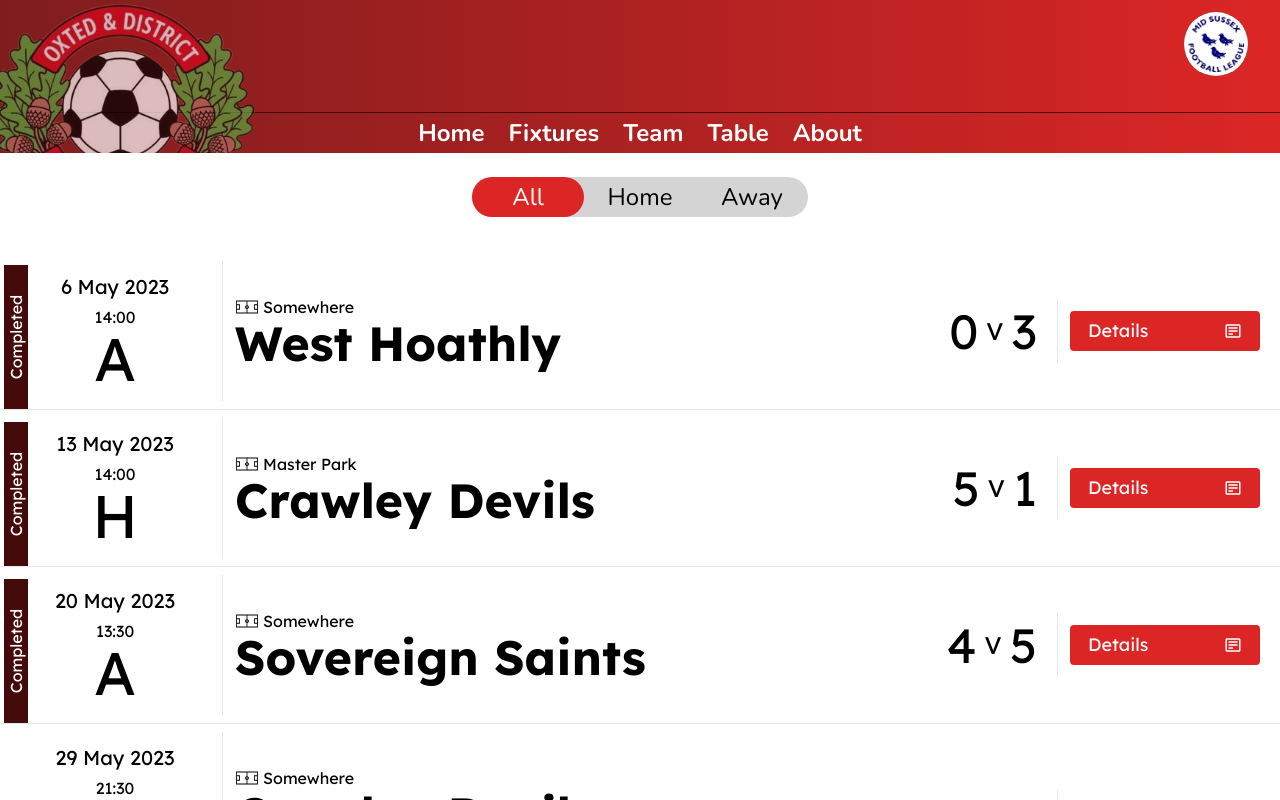
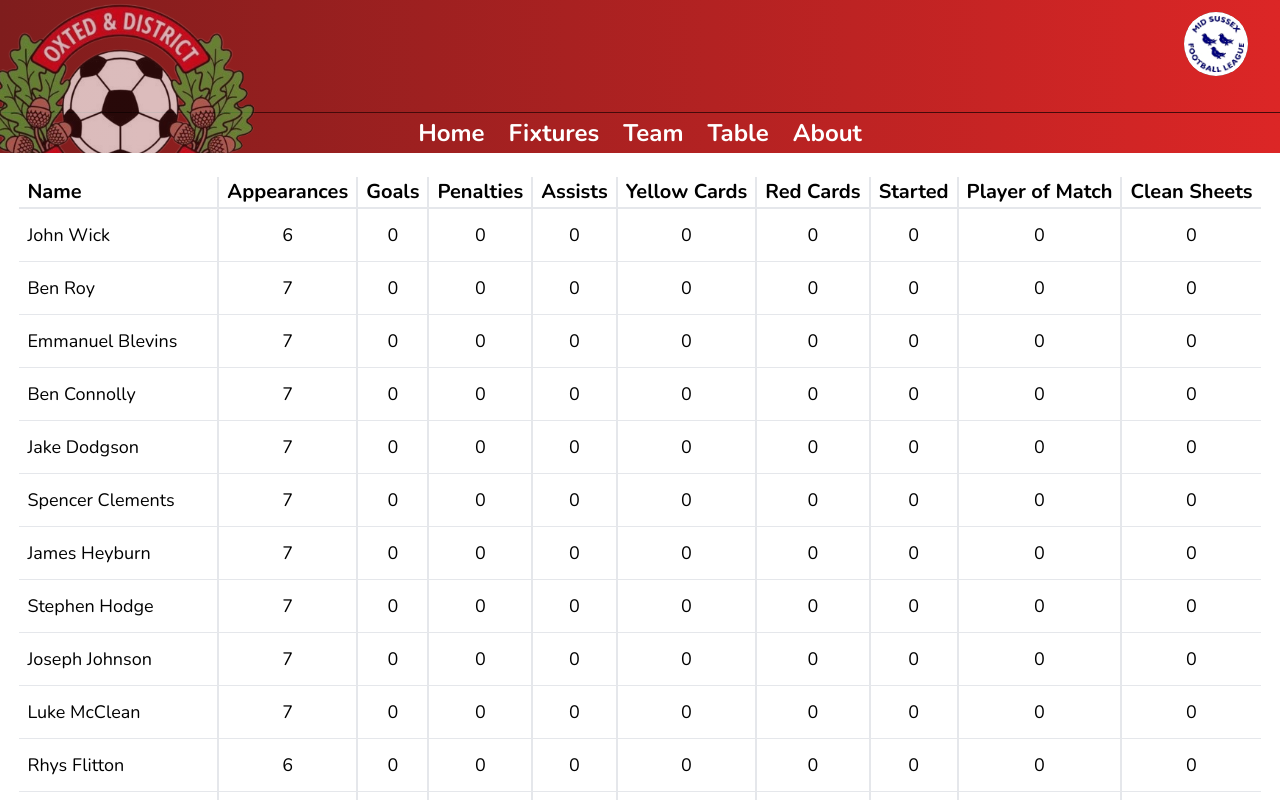
Before and after one commit to GlennVockings/new_website, a React (Create React App) app in the folder client/: page / in a window 1280 px wide. Shown: the top 800 px of the page. Built offline with nearby package versions, Linux system fonts and the light colour scheme; a web font is replaced by a local one.

Commit message:
new player table style

```diff
--- a/client/src/App.js
+++ b/client/src/App.js
@@ -10,7 +10,7 @@ function App() {
     <>
       <Header />
       <Router>
-        <div className="">
+        <div className="pt-6">
           <Routes>
             <Route path="/" element={<Home />} />
             <Route path="/fixtures" element={<Fixtures />} />
--- a/client/src/components/Fixture.js
+++ b/client/src/components/Fixture.js
@@ -1,8 +1,8 @@
 import { GiSoccerField } from "react-icons/gi";
 import { BiDetail } from "react-icons/bi";
-import { IconContext } from 'react-icons';
+import { IconContext } from "react-icons";
 import { useState, useEffect } from "react";
-import { convertDate, getStatus } from "../helpers/helper-funcs";
+import { getStatus } from "../helpers/helper-funcs";
 
 export const Fixture = ({ fixture }) => {
   // states
@@ -18,40 +18,38 @@ export const Fixture = ({ fixture }) => {
     <div className="container p-2 min-h-28 hover:shadow-xl font-cursive">
       <div className="flex items-center justify-between">
         <div className="flex flex-col items-center border-r p-3 w-1/4 relative">
-          <p className="text-center mb-1 text-xl">{ fixture.date }</p>
-          <p>{ fixture.time }</p>
-          <p className="text-center text-6xl">{ fixture.hoa[0] }</p>
-          <div className={`${matchStatus.toLowerCase()} bg-tertiary absolute -rotate-90 -left-16 text-center text-white top-16 w-36`}>
-            <p>{ matchStatus }</p>
+          <p className="text-center mb-1 text-xl">{fixture.date}</p>
+          <p>{fixture.time}</p>
+          <p className="text-center text-6xl">{fixture.hoa[0]}</p>
+          <div className="bg-tertiary absolute -rotate-90 -left-16 text-center text-white top-16 w-36">
+            <p>{matchStatus}</p>
           </div>
         </div>
-        <div className={`flex justify-between items-center p-3 w-full relative overflow-hidden`} >
+        <div
+          className={`flex justify-between items-center p-3 w-full relative overflow-hidden`}
+        >
           <div className=" h-28 overflow-hidden relative flex flex-col items-start justify-center">
             <div className="flex">
-                <IconContext.Provider value={{ size: '1.5rem' }}>
-                  <div className="pr-1">
-                    <GiSoccerField />
-                  </div>
-                </IconContext.Provider>
-                <p>{ fixture.venue }</p>
+              <IconContext.Provider value={{ size: "1.5rem" }}>
+                <div className="pr-1">
+                  <GiSoccerField />
+                </div>
+              </IconContext.Provider>
+              <p>{fixture.venue}</p>
             </div>
-            <p className="text-5xl font-bold">{ fixture.opponent }</p>
+            <p className="text-5xl font-bold">{fixture.opponent}</p>
           </div>
-          {
-            fixture.result && (
+          {fixture.result && (
             <div className="flex items-center">
-              <p className="text-5xl">{ fixture.result.home }</p>
+              <p className="text-5xl">{fixture.result.home}</p>
               <p className="text-2xl px-2">V</p>
-              <p className="text-5xl pr-2">{ fixture.result.away }</p>
+              <p className="text-5xl pr-2">{fixture.result.away}</p>
             </div>
-            )
-          }
+          )}
         </div>
         <div className="border-l p-3 w-1/4 ">
           {fixture.highlights && (
-            <button
-              className={`btn btn-primary`}
-            >
+            <button className={`btn btn-primary`}>
               Details
               <BiDetail />
             </button>
--- /dev/null
+++ b/client/src/components/PlayerTest.js
@@ -0,0 +1,18 @@
+import placeholderFull from "../images/player-placeholder-full.png";
+
+export const PlayerTest = ({ name, number, position, stats }) => {
+  return (
+    <tr className="border-b divide-x-2">
+      <td>{name}</td>
+      <td>{stats.appearances}</td>
+      <td>{stats.goals}</td>
+      <td>{stats.penalties}</td>
+      <td>{stats.assists}</td>
+      <td>{stats.yellowCards}</td>
+      <td>{stats.redCards}</td>
+      <td>{stats.started}</td>
+      <td>{stats.mom}</td>
+      <td>{stats.cleanSheets}</td>
+    </tr>
+  );
+};
--- a/client/src/dummyData.js
+++ b/client/src/dummyData.js
@@ -134,8 +134,42 @@ export const dummyData = [
     date: "29 May 2023",
     time: "21:30",
     venue: "Somewhere",
-    result: null,
-    highlights: null,
+    result: {
+      home: 0,
+      away: 1,
+    },
+    highlights: [
+      {
+        team: "Oxted FC",
+        name: "Buster Hoy",
+        event: "goal",
+        time: "8",
+      },
+      {
+        team: "Oxted FC",
+        name: "Jake Dadgson",
+        event: "goal",
+        time: "24",
+      },
+      {
+        team: "Oxted FC",
+        name: "Buster Hoy",
+        event: "goal",
+        time: "30",
+      },
+      {
+        team: "Oxted FC",
+        name: "Spencer Clements",
+        event: "goal",
+        time: "58",
+      },
+      {
+        team: "Oxted FC",
+        name: "Samuel Armitage",
+        event: "goal",
+        time: "84",
+      },
+    ],
   },
   {
     hoa: "Home",
@@ -143,8 +177,42 @@ export const dummyData = [
     date: "3 June 2023",
     time: "13:00",
     venue: "Master Park",
-    result: null,
-    highlights: null,
+    result: {
+      home: 2,
+      away: 3,
+    },
+    highlights: [
+      {
+        team: "Oxted FC",
+        name: "Buster Hoy",
+        event: "goal",
+        time: "8",
+      },
+      {
+        team: "Oxted FC",
+        name: "Jake Dadgson",
+        event: "goal",
+        time: "24",
+      },
+      {
+        team: "Oxted FC",
+        name: "Buster Hoy",
+        event: "goal",
+        time: "30",
+      },
+      {
+        team: "Oxted FC",
+        name: "Spencer Clements",
+        event: "goal",
+        time: "58",
+      },
+      {
+        team: "Oxted FC",
+        name: "Samuel Armitage",
+        event: "goal",
+        time: "84",
+      },
+    ],
   },
   {
     hoa: "Home",
@@ -299,60 +367,192 @@ export const players = [
     name: "John Wick",
     number: 1,
     position: "goalkeeper",
+    stats: {
+      appearances: 6,
+      goals: 0,
+      penalties: 0,
+      assists: 0,
+      yellowCards: 0,
+      redCards: 0,
+      started: 0,
+      mom: 0,
+      cleanSheets: 0,
+    },
   },
   {
     name: "Ben Roy",
     number: 8,
     position: "centre back",
+    stats: {
+      appearances: 7,
+      goals: 0,
+      penalties: 0,
+      assists: 0,
+      yellowCards: 0,
+      redCards: 0,
+      started: 0,
+      mom: 0,
+      cleanSheets: 0,
+    },
   },
   {
     name: "Emmanuel Blevins",
     number: 4,
     position: "centre midfielder",
+    stats: {
+      appearances: 7,
+      goals: 0,
+      penalties: 0,
+      assists: 0,
+      yellowCards: 0,
+      redCards: 0,
+      started: 0,
+      mom: 0,
+      cleanSheets: 0,
+    },
   },
   {
     name: "Ben Connolly",
     number: 3,
     position: "striker",
+    stats: {
+      appearances: 7,
+      goals: 0,
+      penalties: 0,
+      assists: 0,
+      yellowCards: 0,
+      redCards: 0,
+      started: 0,
+      mom: 0,
+      cleanSheets: 0,
+    },
   },
   {
     name: "Jake Dodgson",
     number: 7,
     position: "left midfielder",
+    stats: {
+      appearances: 7,
+      goals: 0,
+      penalties: 0,
+      assists: 0,
+      yellowCards: 0,
+      redCards: 0,
+      started: 0,
+      mom: 0,
+      cleanSheets: 0,
+    },
   },
   {
     name: "Spencer Clements",
     number: 10,
     position: "left back",
+    stats: {
+      appearances: 7,
+      goals: 0,
+      penalties: 0,
+      assists: 0,
+      yellowCards: 0,
+      redCards: 0,
+      started: 0,
+      mom: 0,
+      cleanSheets: 0,
+    },
   },
   {
     name: "James Heyburn",
     number: 46,
     position: "right back",
+    stats: {
+      appearances: 7,
+      goals: 0,
+      penalties: 0,
+      assists: 0,
+      yellowCards: 0,
+      redCards: 0,
+      started: 0,
+      mom: 0,
+      cleanSheets: 0,
+    },
   },
   {
     name: "Stephen Hodge",
     number: 32,
     position: "striker",
+    stats: {
+      appearances: 7,
+      goals: 0,
+      penalties: 0,
+      assists: 0,
+      yellowCards: 0,
+      redCards: 0,
+      started: 0,
+      mom: 0,
+      cleanSheets: 0,
+    },
   },
   {
     name: "Joseph Johnson",
     number: 5,
     position: "right midfielder",
+    stats: {
+      appearances: 7,
+      goals: 0,
+      penalties: 0,
+      assists: 0,
+      yellowCards: 0,
+      redCards: 0,
+      started: 0,
+      mom: 0,
+      cleanSheets: 0,
+    },
   },
   {
     name: "Luke McClean",
     number: 21,
     position: "centre back",
+    stats: {
+      appearances: 7,
+      goals: 0,
+      penalties: 0,
+      assists: 0,
+      yellowCards: 0,
+      redCards: 0,
+      started: 0,
+      mom: 0,
+      cleanSheets: 0,
+    },
   },
   {
     name: "Rhys Flitton",
     number: 30,
     position: "left back",
+    stats: {
+      appearances: 6,
+      goals: 0,
+      penalties: 0,
+      assists: 0,
+      yellowCards: 0,
+      redCards: 0,
+      started: 0,
+      mom: 0,
+      cleanSheets: 0,
+    },
   },
   {
     name: "Samuel Armitage",
     number: 11,
     position: "central attacking midfielder",
+    stats: {
+      appearances: 7,
+      goals: 0,
+      penalties: 0,
+      assists: 0,
+      yellowCards: 0,
+      redCards: 0,
+      started: 0,
+      mom: 0,
+      cleanSheets: 0,
+    },
   },
 ];
--- a/client/src/index.css
+++ b/client/src/index.css
@@ -189,12 +189,29 @@
     @apply bg-primary text-white rounded-full;
   }
 
-  .upcoming {
-    @apply bg-secondary;
+  .player-table {
+    @apply table-auto mx-auto;
   }
 
-  .completed {
-    @apply bg-tertiary;
+  .player-table .header {
+    @apply border-b-2 divide-x-2;
   }
 
+  .player-table th {
+    @apply text-xl;
+  }
+
+  .player-table td {
+    @apply px-2 text-center text-lg py-3;
+  }
+
+  .player-table th,
+  .player-table td {
+    @apply px-2 text-center;
+  }
+
+  .player-table th:first-child,
+  .player-table td:first-child {
+    @apply text-left pr-10;
+  }
 }
--- a/client/src/pages/Home.js
+++ b/client/src/pages/Home.js
@@ -1,51 +1,37 @@
-import { dummyData } from "../dummyData";
-import { Fixture } from "../components/Fixture";
-import { useState } from "react";
+import { players } from "../dummyData";
+import { PlayerTest } from "../components/PlayerTest";
 
 export const Home = () => {
-    const [ filter, setFilter ] = useState("all");
-
   return (
-    <>
-      <div className="flex justify-center py-6">
-            <div className="tabs">
-              <button
-                className={`tab ${filter === "all" ? "active" : ""}`}
-                onClick={() => setFilter("all")}
-              >
-                All
-              </button>
-              <button
-                className={`tab ${filter === "home" ? "active" : ""}`}
-                onClick={() => setFilter("home")}
-              >
-                Home
-              </button>
-              <button
-                className={`tab ${filter === "away" ? "active" : ""}`}
-                onClick={() => setFilter("away")}
-              >
-                Away
-              </button>
-            </div>
-        </div>
-        <div className="container mx-auto py-3 flex flex-col divide-y">
-          {dummyData.map((fixture) => {
-            switch(filter) {
-                case "all":
-                    return <Fixture fixture={fixture} />;
-                break;
-                case "home":
-                    if (fixture.hoa.toLowerCase() === filter ) return <Fixture fixture={fixture} />;
-                break;
-                case "away":
-                    if (fixture.hoa.toLowerCase() === filter ) return <Fixture fixture={fixture} />;
-                break;
-                default:
-                    return <Fixture fixture={fixture} />;
-            }
+    <div className="container mx-auto md:overflow-x-scroll">
+      <table className="player-table">
+        <thead>
+          <tr className="header">
+            <th>Name</th>
+            <th>Appearances</th>
+            <th>Goals</th>
+            <th>Penalties</th>
+            <th>Assists</th>
+            <th>Yellow Cards</th>
+            <th>Red Cards</th>
+            <th>Started</th>
+            <th>Player of Match</th>
+            <th>Clean Sheets</th>
+          </tr>
+        </thead>
+        <tbody>
+          {players.map((player) => {
+            return (
+              <PlayerTest
+                name={player.name}
+                position={player.position}
+                number={player.number}
+                stats={player.stats}
+              />
+            );
           })}
-        </div>
-    </>
+        </tbody>
+      </table>
+    </div>
   );
 };
```
Also changed, not shown: client/src/components/PlayerList.js (deleted, +0 -42 lines), client/src/pages/Fixtures.js (+11 -9 lines), client/src/pages/Players.js (+37 -4 lines).
